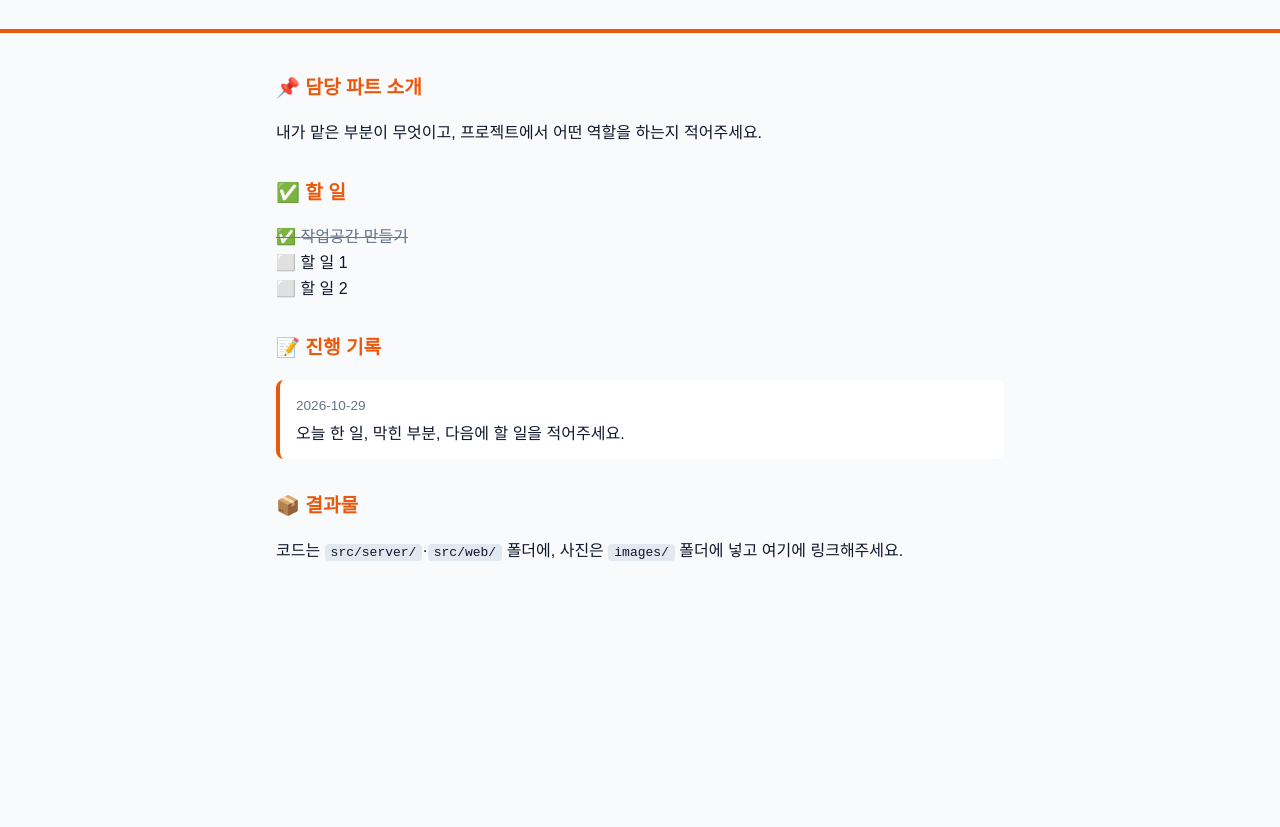
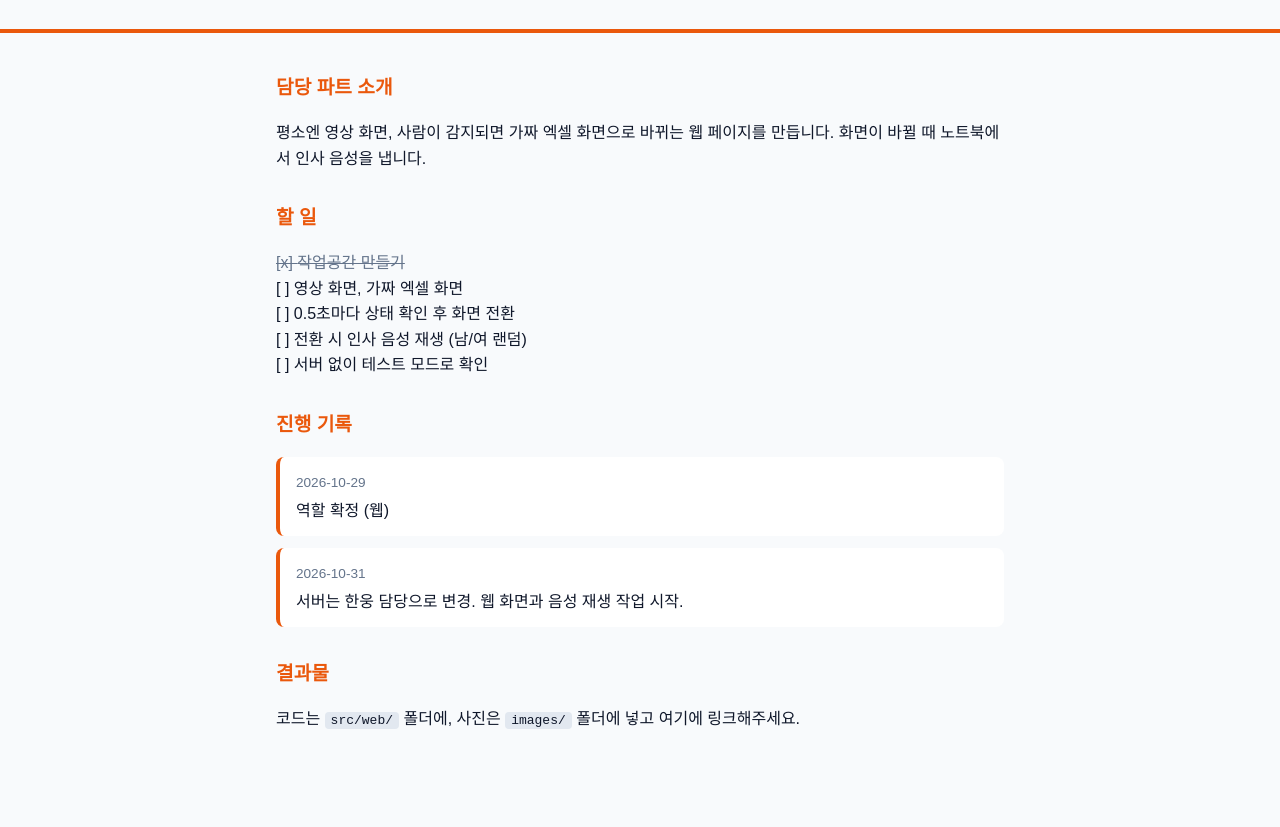
Before and after one commit to una8860-rgb/Team_Project-team3, a plain HTML site: page docs/team/members/member3/index.html in a window 1280 px wide. Shown: the part 165-992 px from the top of the page. Before the commit the page ends 824 px from the top, so only its background shows below. Drawn offline with Linux system fonts and the light colour scheme.

Commit message:
member3: 팀원 페이지 이모지 제거, 역할을 웹 화면으로 정리

```diff
--- a/docs/team/members/member3/index.html
+++ b/docs/team/members/member3/index.html
@@ -11,36 +11,42 @@
   <nav><a href="../../index.html">← <span data-project-name>프로젝트</span> 홈</a></nav>
 
   <header>
-    <h1>🌐 채웅</h1>
-    <p class="role">담당 파트: 웹사이트</p>
+    <h1>채웅</h1>
+    <p class="role">담당 파트: 웹 화면</p>
   </header>
 
   <main>
     <section>
-      <h2>📌 담당 파트 소개</h2>
-      <p>내가 맡은 부분이 무엇이고, 프로젝트에서 어떤 역할을 하는지 적어주세요.</p>
+      <h2>담당 파트 소개</h2>
+      <p>평소엔 영상 화면, 사람이 감지되면 가짜 엑셀 화면으로 바뀌는 웹 페이지를 만듭니다. 화면이 바뀔 때 노트북에서 인사 음성을 냅니다.</p>
     </section>
 
     <section>
-      <h2>✅ 할 일</h2>
+      <h2>할 일</h2>
       <ul class="todo">
         <li class="done">작업공간 만들기</li>
-        <li>할 일 1</li>
-        <li>할 일 2</li>
+        <li>영상 화면, 가짜 엑셀 화면</li>
+        <li>0.5초마다 상태 확인 후 화면 전환</li>
+        <li>전환 시 인사 음성 재생 (남/여 랜덤)</li>
+        <li>서버 없이 테스트 모드로 확인</li>
       </ul>
     </section>
 
     <section>
-      <h2>📝 진행 기록</h2>
+      <h2>진행 기록</h2>
       <article class="log">
         <time>2026-10-29</time>
-        <p>오늘 한 일, 막힌 부분, 다음에 할 일을 적어주세요.</p>
+        <p>역할 확정 (웹)</p>
+      </article>
+      <article class="log">
+        <time>2026-10-31</time>
+        <p>서버는 한웅 담당으로 변경. 웹 화면과 음성 재생 작업 시작.</p>
       </article>
     </section>
 
     <section>
-      <h2>📦 결과물</h2>
-      <p>코드는 <code>src/server/</code>·<code>src/web/</code> 폴더에, 사진은 <code>images/</code> 폴더에 넣고 여기에 링크해주세요.</p>
+      <h2>결과물</h2>
+      <p>코드는 <code>src/web/</code> 폴더에, 사진은 <code>images/</code> 폴더에 넣고 여기에 링크해주세요.</p>
       <!-- 예: <img src="images/사진.jpg" alt="설명"> -->
     </section>
   </main>
--- a/docs/team/members/member3/style.css
+++ b/docs/team/members/member3/style.css
@@ -30,8 +30,8 @@ section { margin-bottom: 32px; }
 section h2 { font-size: 1.2rem; color: var(--accent); }
 
 .todo { list-style: none; padding: 0; }
-.todo li::before { content: "⬜ "; }
-.todo li.done::before { content: "✅ "; }
+.todo li::before { content: "[ ] "; }
+.todo li.done::before { content: "[x] "; }
 .todo li.done { color: var(--muted); text-decoration: line-through; }
 
 .log { padding: 12px 16px; margin-bottom: 12px; background: #fff; border-left: 4px solid var(--accent); border-radius: 8px; }
```
Also changed, not shown: docs/team/members/member3/info.js (+4 -4 lines).
